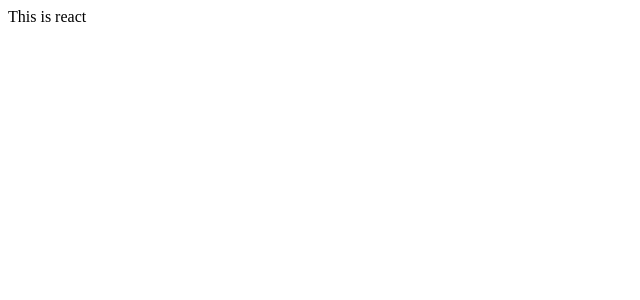
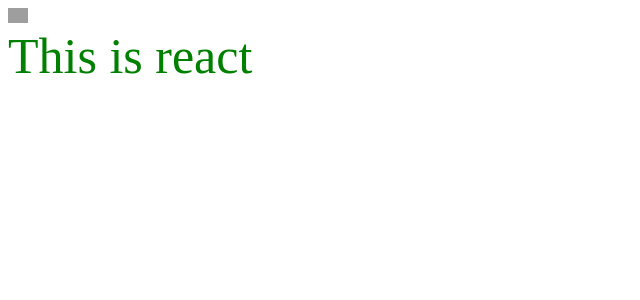
Before and after one commit to kpozzi90/infonote, a React app: page / in a window 1280 px wide. Shown: the top 300 px of the page, without its empty margins (0-640 px from the left). Built offline with nearby package versions, Linux system fonts and the light colour scheme; grey boxes are pictures that could not be loaded; the HTML template or start-up script is replaced by a standard one.

Commit message:
linked image and added css to webpack

```diff
--- a/client/src/index.jsx
+++ b/client/src/index.jsx
@@ -1,9 +1,15 @@
 import React from 'react';
 import ReactDOM from 'react-dom';
+import '../styles/style.css'
 
 class App extends React.Component {
   render() {
-    return <div>This is react</div>
+    return (
+    <div>
+      <img className = 'profile-pic' src = 'https://i.imgur.com/G0cMy8e.png'/>
+      <div className = 'tester'>This is react</div>
+    </div>
+    )
   }
 }
 
--- /dev/null
+++ b/client/styles/style.css
@@ -0,0 +1,8 @@
+.profile-pic {
+  width: 20px;
+}
+
+.tester {
+  font-size: 50px;
+  color: green;
+}
--- a/package.json
+++ b/package.json
@@ -14,6 +14,8 @@
     "babel-loader": "^6.3.2",
     "babel-preset-es2015": "^6.22.0",
     "babel-preset-react": "^6.23.0",
+    "css-loader": "^2.0.1",
+    "style-loader": "^0.23.1",
     "webpack": "^2.2.1"
   },
   "dependencies": {
--- /dev/null
+++ b/spotify_info.js
@@ -0,0 +1,6 @@
+const spotifyInfo = {
+  spotifyId: '48a99a579a514908af43707bb473fa41',
+  spotifySecret: '7f4f255ffcae48faa2cf87a91dbdc625'
+}
+
+module.exports = spotifyInfo
--- a/webpack.config.js
+++ b/webpack.config.js
@@ -17,6 +17,10 @@
         query: {
           presets: ['react', 'es2015']
        }
+      },
+      {
+        test:/\.css$/,
+        use:['style-loader','css-loader']
       }
     ]
   }
```
Also changed, not shown: 4 other files (tests, documents, lock files or other folders).
